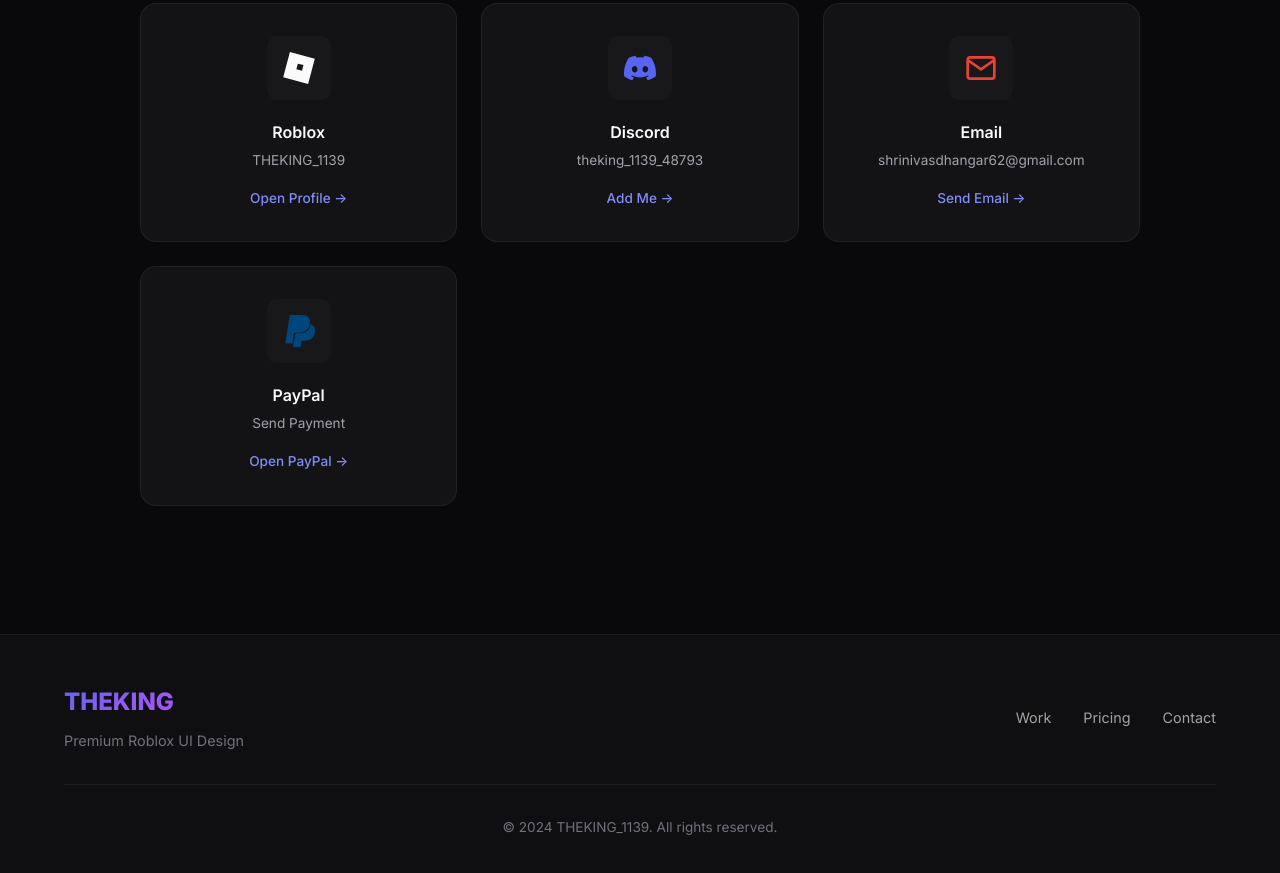
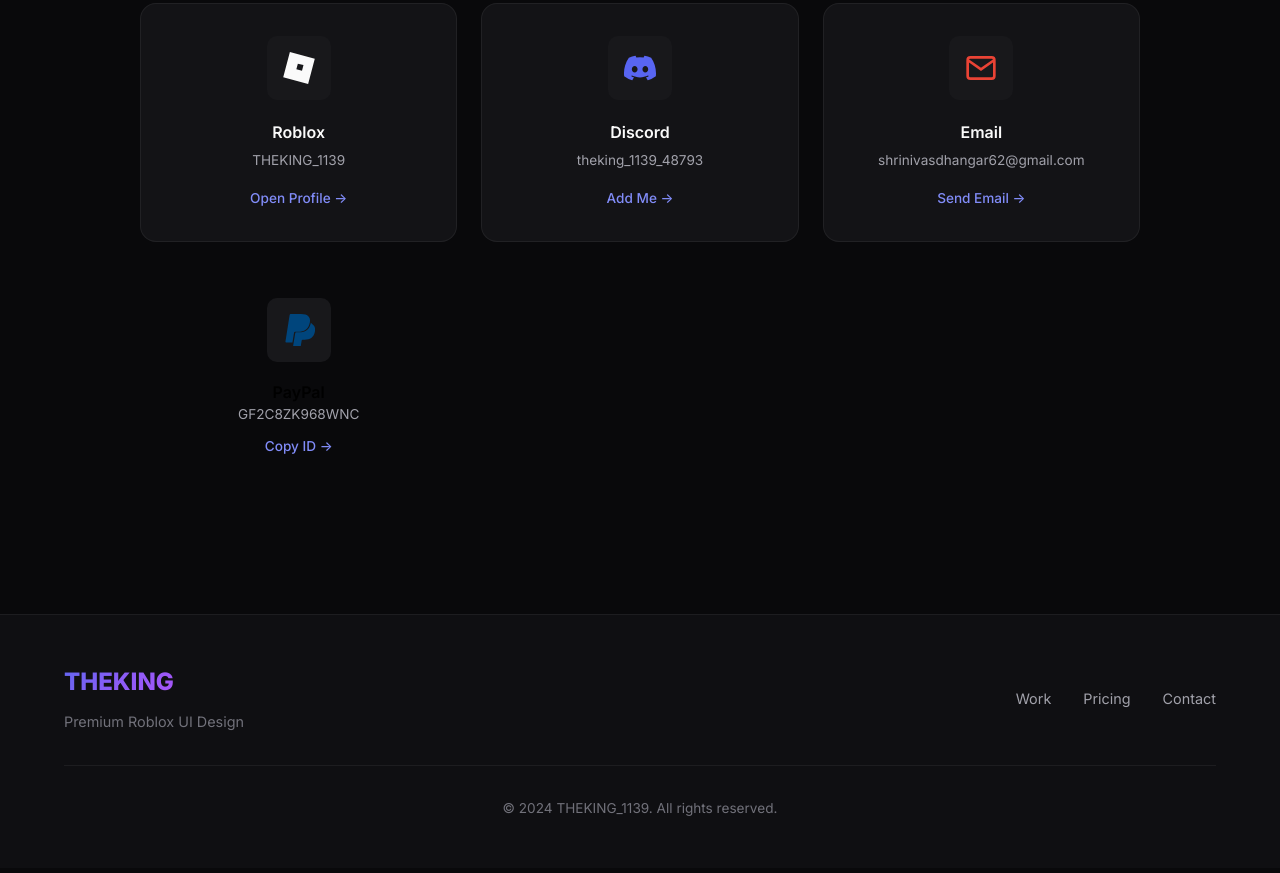
Before and after one commit to lolad610/THEKING-1139-portfolio, a plain HTML site: page index.html in a window 1280 px wide. Shown: the part 8519-9392 px from the top of the page. Drawn offline with Linux system fonts and the light colour scheme; no server answers.

Commit message:
Update PayPal: copy merchant ID button instead of external link + smooth scroll enabled

```diff
--- a/index.html
+++ b/index.html
@@ -751,7 +751,7 @@
                 </a>
 
                 <!-- PayPal -->
-                <a href="https://www.paypal.com/paypalme/GF2C8ZK968WNC" target="_blank" rel="noopener" class="contact-card" data-animate>
+                <button onclick="copyToClipboard('GF2C8ZK968WNC')" class="contact-card" style="border: none; background: none; cursor: pointer;" data-animate>
                     <div class="contact-icon paypal">
                         <svg width="32" height="32" viewBox="0 0 24 24" fill="currentColor">
                             <path d="M7.076 21.337H2.47a.641.641 0 0 1-.633-.74L4.944.901C5.026.382 5.474 0 5.998 0h7.46c2.57 0 4.578.543 5.69 1.81 1.01 1.15 1.304 2.42 1.012 4.287-.023.143-.047.288-.077.437-.983 5.05-4.349 6.797-8.647 6.797H9.048a.766.766 0 0 0-.757.645l-1.215 7.36zm13.787-14.78c-.116.598-.256 1.163-.425 1.694-1.297 4.088-4.563 5.478-8.123 5.478H9.93a.766.766 0 0 0-.757.645l-1.525 9.255a.641.641 0 0 0 .633.74h4.328a.766.766 0 0 0 .757-.644l.63-3.825a.766.766 0 0 1 .757-.645h1.588c3.76 0 6.705-1.528 7.57-5.946.36-1.847.174-3.389-.715-4.478a3.94 3.94 0 0 0-.758-.724z"/>
@@ -759,10 +759,10 @@
                     </div>
                     <div class="contact-info">
                         <h3>PayPal</h3>
-                        <p>Send Payment</p>
+                        <p>GF2C8ZK968WNC</p>
                     </div>
-                    <span class="contact-action">Open PayPal →</span>
-                </a>
+                    <span class="contact-action">Copy ID →</span>
+                </button>
             </div>
         </div>
     </section>
```
